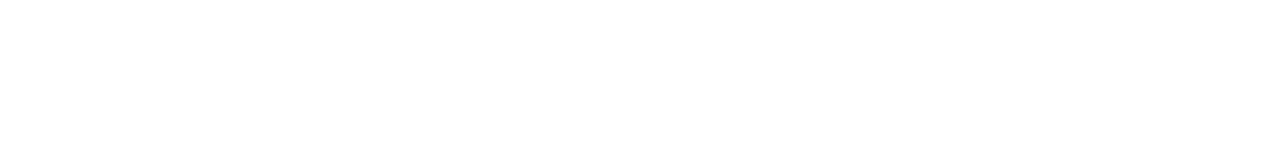
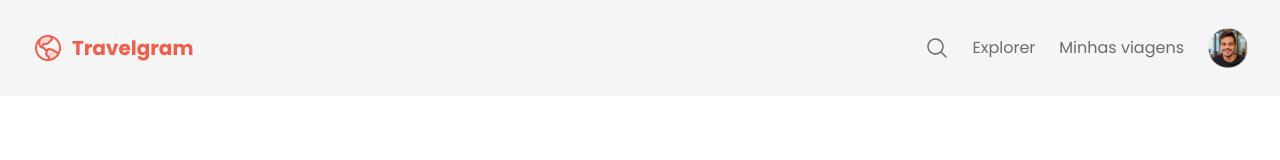
Before and after one commit to joaoa21/travelgram, a plain HTML site: page index.html in a window 1280 px wide. Drawn offline with Linux system fonts and the light colour scheme.

Commit message:
navigation

```diff
--- a/index.html
+++ b/index.html
@@ -15,6 +15,37 @@
 </head>
 
 <body>
+      <div class="surface-color">
+            <nav class="container">
+            <a href="" id="logo">
+                  <img src="assets/Logo.svg" alt="Logomarca">
+            </a>
 
+            <ul id="menu">
+                  <li>
+                        <a href="#">
+                              <img src="assets/MagnifyingGlass.svg" alt="ícone de lupa">
+                        </a>
+                  </li>
+                  <li>
+                        <a href="#">
+                              Explorer
+                        </a>
+                  </li>
+                  <li>
+                        <a href="#">
+                              Minhas viagens
+                        </a>
+                  </li>
+                  <li>
+                        <a href="#">
+                              <img src="assets/avatar.png" alt="Foto de João">
+                        </a>
+                  </li>
+            </ul>
+      </nav>
+      </div>
+      <header>
+      </header>
 </body>
 </html>
--- a/styles/global.css
+++ b/styles/global.css
@@ -27,3 +27,23 @@ body {
       color: var(--text-color-secondary);
       background-color: var(--background-color);
 }
+
+a {
+      text-decoration: none;
+      color: inherit;
+}
+
+a:hover {
+      color:  var(--brand-color);
+      text-decoration: underline;
+}
+
+.container {
+      padding-inline: 32px;
+      max-width: 1280px;
+      margin-inline: auto;
+}
+
+.surface-color {
+      background-color: var(--surface-color);
+}
--- a/styles/index.css
+++ b/styles/index.css
@@ -1 +1,2 @@
 @import url(global.css);
+@import url(nav.css);
--- /dev/null
+++ b/styles/nav.css
@@ -0,0 +1,22 @@
+nav {
+      display: flex;
+      justify-content: space-between;
+      align-items: center;
+      line-height:  0;
+      padding-block: 20px;
+}
+
+nav ul {
+      list-style: none;
+      display: flex;
+      align-items: center;
+      gap: 24px;
+
+      padding-block: 8px;
+}
+
+nav ul li:last-child img {
+      width: 40px;
+      height: 40px;
+      object-fit: cover;
+}
```
Also changed, not shown: assets/avatar.png (added).
